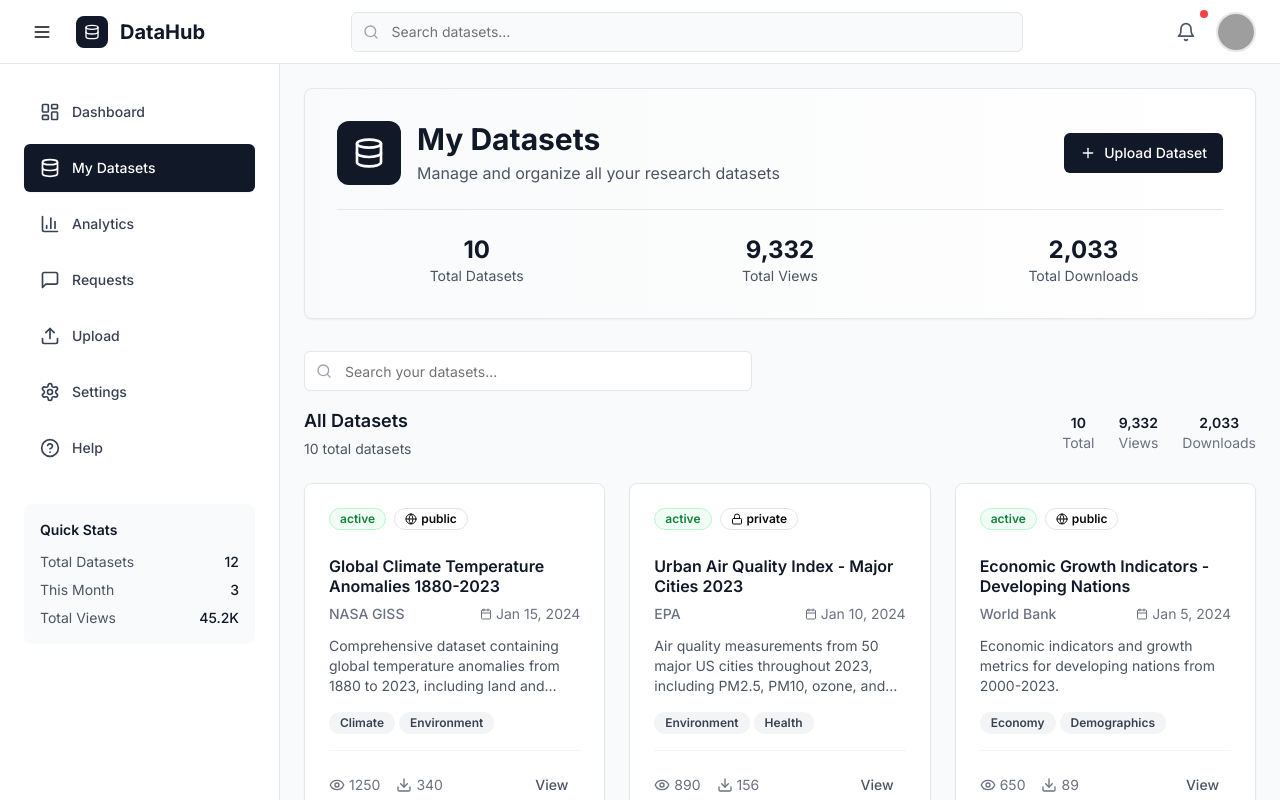
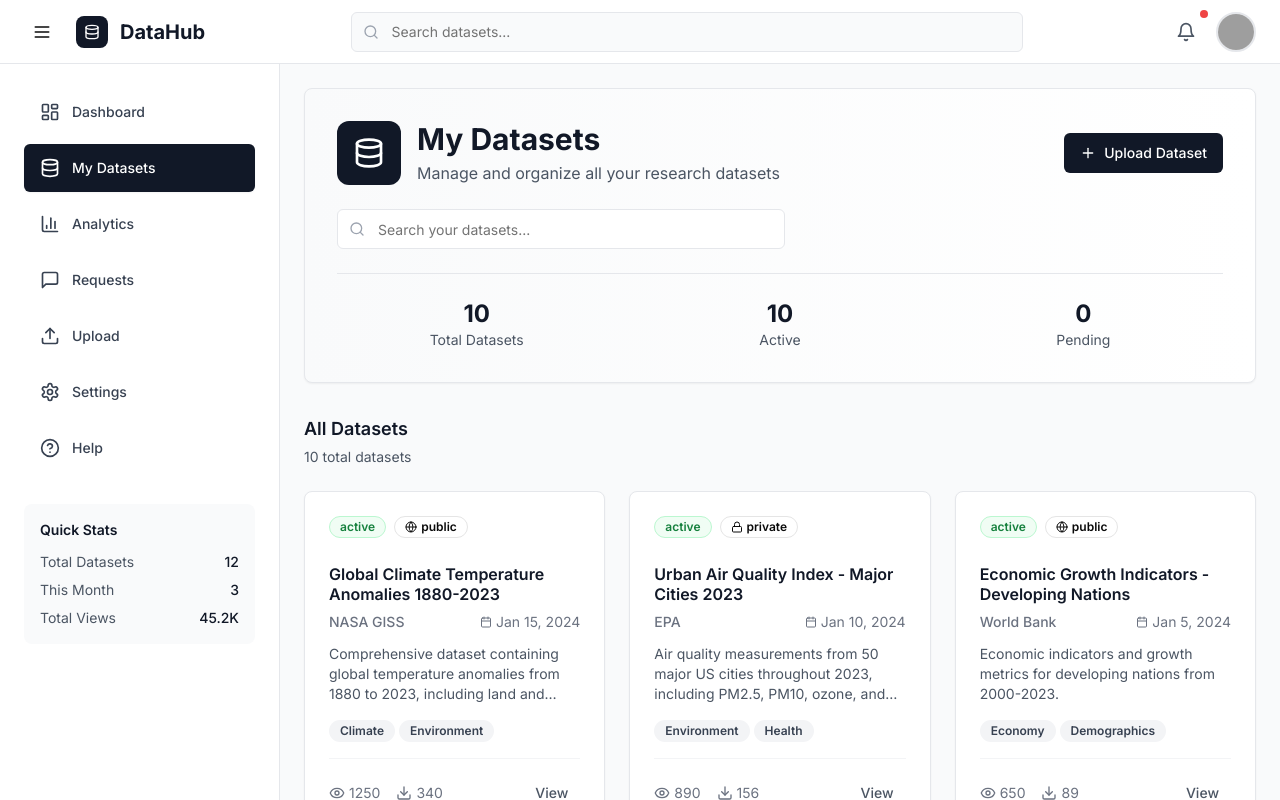
Before and after one commit to willylynx/trial, a Next.js app: page /datasets in a window 1280 px wide. Built offline with nearby package versions, Linux system fonts and the light colour scheme; grey boxes are pictures that could not be loaded.

Commit message:
Fix Search Placement and Pagination

```diff
--- a/app/datasets/page.tsx
+++ b/app/datasets/page.tsx
@@ -10,8 +10,9 @@ import {
   NewDatasetForm
 } from '@/types/dashboard';
 import { Button } from '@/components/ui/button';
+import { Input } from '@/components/ui/input';
 import { Card, CardContent } from '@/components/ui/card';
-import { Database, Plus } from 'lucide-react';
+import { Database, Plus, Search, X } from 'lucide-react';
 import { motion } from 'framer-motion';
 
 // Mock user data
@@ -204,6 +205,7 @@ export default function DatasetsPage() {
   const [datasets, setDatasets] = useState(mockDatasets);
   const [showUploadModal, setShowUploadModal] = useState(false);
   const [editingDataset, setEditingDataset] = useState<UserDataset | null>(null);
+  const [searchQuery, setSearchQuery] = useState('');
 
   const handleViewDataset = (dataset: UserDataset) => {
     console.log('View dataset:', dataset);
@@ -267,6 +269,10 @@ export default function DatasetsPage() {
     setEditingDataset(null);
   };
 
+  const clearSearch = () => {
+    setSearchQuery('');
+  };
+
   return (
     <DashboardLayout user={mockUser}>
       <div className="space-y-8">
@@ -299,6 +305,29 @@ export default function DatasetsPage() {
                 </Button>
               </div>
 
+              {/* Search Bar */}
+              <div className="mb-6">
+                <div className="relative max-w-md">
+                  <Search className="absolute left-3 top-1/2 transform -translate-y-1/2 text-gray-400 w-4 h-4" />
+                  <Input
+                    placeholder="Search your datasets..."
+                    value={searchQuery}
+                    onChange={(e) => setSearchQuery(e.target.value)}
+                    className="pl-10 pr-10 border-gray-200 focus:border-gray-400 focus:ring-0 bg-white hover:bg-gray-50 transition-colors"
+                  />
+                  {searchQuery && (
+                    <Button
+                      variant="ghost"
+                      size="sm"
+                      onClick={clearSearch}
+                      className="absolute right-1 top-1/2 transform -translate-y-1/2 h-8 w-8 p-0 hover:bg-gray-100 rounded-full"
+                    >
+                      <X className="w-4 h-4 text-gray-400" />
+                    </Button>
+                  )}
+                </div>
+              </div>
+
               {/* Stats */}
               <div className="grid grid-cols-1 md:grid-cols-3 gap-6 pt-6 border-t border-gray-200">
                 <div className="text-center">
@@ -307,15 +336,15 @@ export default function DatasetsPage() {
                 </div>
                 <div className="text-center">
                   <div className="text-2xl font-bold text-gray-900">
-                    {datasets.reduce((acc, d) => acc + d.views, 0).toLocaleString()}
+                    {datasets.filter(d => d.status === 'active').length}
                   </div>
-                  <div className="text-sm text-gray-600">Total Views</div>
+                  <div className="text-sm text-gray-600">Active</div>
                 </div>
                 <div className="text-center">
                   <div className="text-2xl font-bold text-gray-900">
-                    {datasets.reduce((acc, d) => acc + d.downloads, 0).toLocaleString()}
+                    {datasets.filter(d => d.status === 'pending').length}
                   </div>
-                  <div className="text-sm text-gray-600">Total Downloads</div>
+                  <div className="text-sm text-gray-600">Pending</div>
                 </div>
               </div>
             </CardContent>
@@ -330,6 +359,7 @@ export default function DatasetsPage() {
         >
           <DatasetList
             datasets={datasets}
+            searchQuery={searchQuery}
             onViewDataset={handleViewDataset}
             onEditDataset={handleEditDataset}
             onDeleteDataset={handleDeleteDataset}
--- a/components/dashboard/DatasetList.tsx
+++ b/components/dashboard/DatasetList.tsx
@@ -4,9 +4,8 @@ import { useState } from 'react';
 import { Card, CardContent } from '@/components/ui/card';
 import { Button } from '@/components/ui/button';
 import { Badge } from '@/components/ui/badge';
-import { Input } from '@/components/ui/input';
 import { UserDataset } from '@/types/dashboard';
-import { Search, Eye, Download, Calendar, Globe, Lock, MoreVertical, Edit, Trash2, ChevronLeft, ChevronRight, X } from 'lucide-react';
+import { Eye, Download, Calendar, Globe, Lock, MoreVertical, Edit, Trash2, ChevronLeft, ChevronRight, Search } from 'lucide-react';
 import { motion, AnimatePresence } from 'framer-motion';
 import {
   DropdownMenu,
@@ -17,6 +16,7 @@ import {
 
 interface DatasetListProps {
   datasets: UserDataset[];
+  searchQuery: string;
   onViewDataset: (dataset: UserDataset) => void;
   onEditDataset: (dataset: UserDataset) => void;
   onDeleteDataset: (datasetId: string) => void;
@@ -24,11 +24,11 @@ interface DatasetListProps {
 
 export function DatasetList({
   datasets,
+  searchQuery,
   onViewDataset,
   onEditDataset,
   onDeleteDataset
 }: DatasetListProps) {
-  const [searchQuery, setSearchQuery] = useState('');
   const [currentPage, setCurrentPage] = useState(1);
   const itemsPerPage = 9; // 3 rows of 3 cards each
 
@@ -66,43 +66,14 @@ export function DatasetList({
     window.scrollTo({ top: 0, behavior: 'smooth' });
   };
 
-  const clearSearch = () => {
-    setSearchQuery('');
+  // Reset to page 1 when search changes
+  useState(() => {
     setCurrentPage(1);
-  };
-
-  // Reset to first page when search changes
-  const handleSearchChange = (value: string) => {
-    setSearchQuery(value);
-    setCurrentPage(1);
-  };
+  }, [searchQuery]);
 
   return (
     <div className="space-y-6">
-      {/* Search and Results Info */}
-      <div className="space-y-4">
-        {/* Search Bar */}
-        <div className="relative max-w-md">
-          <Search className="absolute left-3 top-1/2 transform -translate-y-1/2 text-gray-400 w-4 h-4" />
-          <Input
-            placeholder="Search your datasets..."
-            value={searchQuery}
-            onChange={(e) => handleSearchChange(e.target.value)}
-            className="pl-10 pr-10 border-gray-200 focus:border-gray-400 focus:ring-0 bg-white hover:bg-gray-50 transition-colors"
-          />
-          {searchQuery && (
-            <Button
-              variant="ghost"
-              size="sm"
-              onClick={clearSearch}
-              className="absolute right-1 top-1/2 transform -translate-y-1/2 h-8 w-8 p-0 hover:bg-gray-100 rounded-full"
-            >
-              <X className="w-4 h-4 text-gray-400" />
-            </Button>
-          )}
-        </div>
-
-        {/* Results Summary */}
+      {/* Results Info */}
       <div className="flex items-center justify-between">
         <div>
           <h2 className="text-lg font-semibold text-gray-900">
@@ -118,29 +89,6 @@ export function DatasetList({
             )}
           </p>
         </div>
-
-          {/* Quick Stats */}
-          {!searchQuery && (
-            <div className="hidden md:flex items-center gap-6 text-sm text-gray-500">
-              <div className="text-center">
-                <div className="font-semibold text-gray-900">{datasets.length}</div>
-                <div>Total</div>
-              </div>
-              <div className="text-center">
-                <div className="font-semibold text-gray-900">
-                  {datasets.reduce((acc, d) => acc + d.views, 0).toLocaleString()}
-                </div>
-                <div>Views</div>
-              </div>
-              <div className="text-center">
-                <div className="font-semibold text-gray-900">
-                  {datasets.reduce((acc, d) => acc + d.downloads, 0).toLocaleString()}
-                </div>
-                <div>Downloads</div>
-              </div>
-            </div>
-          )}
-        </div>
       </div>
 
       {/* Dataset Grid */}
@@ -148,10 +96,10 @@ export function DatasetList({
         {paginatedDatasets.length > 0 ? (
           <motion.div
             key={`page-${currentPage}-${searchQuery}`}
-            initial={{ opacity: 0, y: 20 }}
-            animate={{ opacity: 1, y: 0 }}
-            exit={{ opacity: 0, y: -20 }}
-            transition={{ duration: 0.3 }}
+            initial={{ opacity: 0 }}
+            animate={{ opacity: 1 }}
+            exit={{ opacity: 0 }}
+            transition={{ duration: 0.2 }}
             className="grid grid-cols-1 md:grid-cols-2 lg:grid-cols-3 gap-6"
           >
             {paginatedDatasets.map((dataset, index) => (
@@ -284,13 +232,7 @@ export function DatasetList({
             <p className="text-gray-600">
               {searchQuery ? (
                 <>
-                  No datasets match "{searchQuery}". Try different keywords or{' '}
-                  <button
-                    onClick={clearSearch}
-                    className="text-blue-600 hover:text-blue-700 underline"
-                  >
-                    clear search
-                  </button>
+                  No datasets match "{searchQuery}". Try different keywords.
                 </>
               ) : (
                 'You haven\'t uploaded any datasets yet'
@@ -300,8 +242,8 @@ export function DatasetList({
         )}
       </AnimatePresence>
 
-      {/* Pagination */}
-      {totalPages > 1 && (
+      {/* Pagination - Always show when there are results and multiple pages */}
+      {filteredDatasets.length > 0 && totalPages > 1 && (
         <div className="flex items-center justify-center gap-2 mt-8 pt-8 border-t border-gray-200">
           <Button
             variant="outline"
@@ -358,7 +300,7 @@ export function DatasetList({
       )}
 
       {/* Pagination Info */}
-      {totalPages > 1 && (
+      {filteredDatasets.length > 0 && totalPages > 1 && (
         <div className="text-center text-sm text-gray-500">
           Showing {startIndex + 1} to {Math.min(startIndex + itemsPerPage, filteredDatasets.length)} of {filteredDatasets.length} datasets
           {searchQuery && ` matching "${searchQuery}"`}
```
Lines whose indentation alone changed are shown as unchanged.
